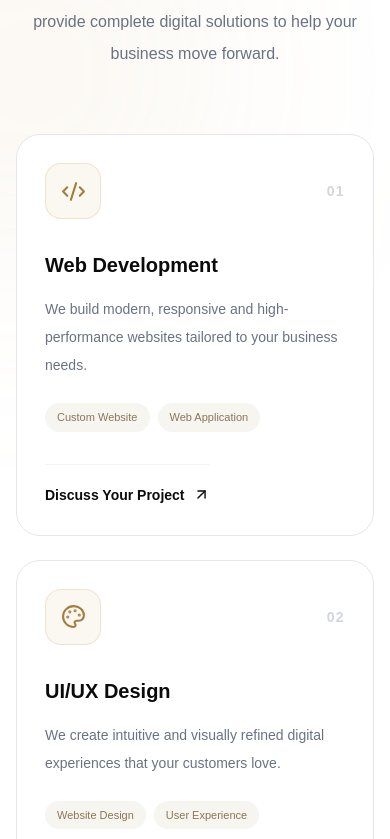
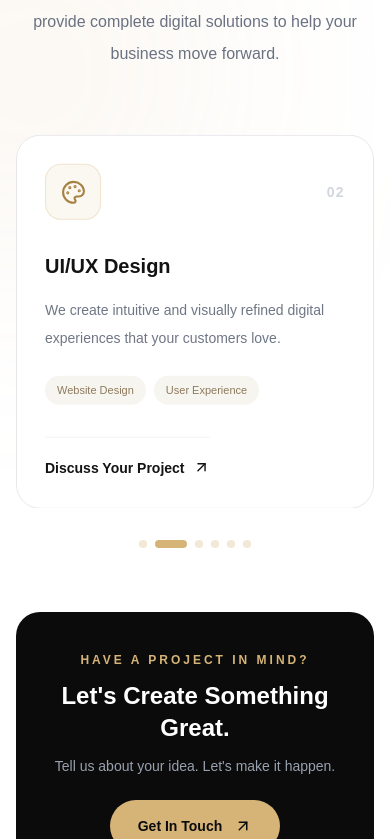
Before and after one commit to Nipa26/nexora-business-website, a React (Vite) app: page / in a window 390 px wide. Shown: the part 4405-5244 px from the top of the page. Built offline with nearby package versions, Linux system fonts and the light colour scheme.

Commit message:
services section updated

```diff
--- a/src/components/Services.jsx
+++ b/src/components/Services.jsx
@@ -1,5 +1,6 @@
-import { motion } from 'framer-motion';
+import { AnimatePresence, motion } from 'framer-motion';
 import { ArrowUpRight, Code2, Palette, Search, ShoppingBag, Smartphone, Sparkles, TrendingUp } from 'lucide-react';
+import { useEffect, useState } from 'react';
 
 const services = [
     {
@@ -46,10 +47,71 @@ const services = [
     },
 ];
 
+function ServiceCard({ service, index = 0 }) {
+    const Icon = service.icon;
+
+    return (
+        <motion.div
+            initial={{ opacity: 0, y: 25 }}
+            whileInView={{ opacity: 1, y: 0 }}
+            viewport={{ once: true }}
+            transition={{ duration: 0.6, delay: index * 0.08 }}
+            className="group relative h-full rounded-3xl border border-gray-200 bg-white p-7 transition-all duration-500 hover:-translate-y-2 hover:border-[#d6b477]/60 hover:shadow-2xl hover:shadow-[#d6b477]/10 sm:p-8"
+        >
+            <div className="flex items-center justify-between">
+                <div className="flex h-14 w-14 items-center justify-center rounded-2xl border border-[#d6b477]/30 bg-[#d6b477]/10 text-[#a47d3e] transition-all duration-300 group-hover:bg-[#0b0b0b] group-hover:text-[#d6b477]">
+                    <Icon size={25} />
+                </div>
+
+                <span className="text-sm font-bold tracking-widest text-gray-300 transition-colors duration-300 group-hover:text-[#b18a4a]">
+                    {service.number}
+                </span>
+            </div>
+
+            <h3 className="mt-8 text-xl font-bold text-[#0b0b0b] transition-colors duration-300 group-hover:text-[#9a763e]">
+                {service.title}
+            </h3>
+
+            <p className="mt-4 min-h-84px text-sm leading-7 text-gray-500">{service.description}</p>
+
+            <div className="mt-6 flex flex-wrap gap-2">
+                {service.tags.map((tag) => (
+                    <span
+                        key={tag}
+                        className="rounded-full bg-[#f7f5f0] px-3 py-1.5 text-[11px] font-medium text-[#8a7657]"
+                    >
+                        {tag}
+                    </span>
+                ))}
+            </div>
+
+            <a
+                href="#contact"
+                className="mt-8 inline-flex items-center gap-2 border-t border-gray-100 pt-5 text-sm font-semibold text-[#0b0b0b] transition-colors duration-300 group-hover:text-[#a47d3e]"
+            >
+                Discuss Your Project
+                <ArrowUpRight
+                    size={17}
+                    className="transition-transform duration-300 group-hover:translate-x-1 group-hover:-translate-y-1"
+                />
+            </a>
+        </motion.div>
+    );
+}
+
 function Services() {
+    const [activeIndex, setActiveIndex] = useState(0);
+
+    useEffect(() => {
+        const interval = setInterval(() => {
+            setActiveIndex((current) => (current + 1) % services.length);
+        }, 5000);
+
+        return () => clearInterval(interval);
+    }, []);
+
     return (
         <section id="services" className="relative overflow-hidden bg-white px-4 py-24 sm:px-8 lg:py-32">
-            {/* Background Decoration */}
             <div className="pointer-events-none absolute -left-40 top-40 h-96 w-96 rounded-full bg-[#d6b477]/10 blur-[120px]" />
 
             <div className="relative mx-auto max-w-8xl">
@@ -77,67 +139,42 @@ function Services() {
                     </p>
                 </motion.div>
 
-                {/* Services Grid */}
-                <div className="grid gap-6 sm:grid-cols-2 lg:grid-cols-3">
-                    {services.map((service, index) => {
-                        const Icon = service.icon;
+                {/* Mobile Auto Slider */}
+                <div className="md:hidden">
+                    <div className="overflow-hidden">
+                        <AnimatePresence mode="wait">
+                            <motion.div
+                                key={activeIndex}
+                                initial={{ opacity: 0, x: 40 }}
+                                animate={{ opacity: 1, x: 0 }}
+                                exit={{ opacity: 0, x: -40 }}
+                                transition={{ duration: 0.8, ease: 'easeInOut' }}
+                            >
+                                <ServiceCard service={services[activeIndex]} />
+                            </motion.div>
+                        </AnimatePresence>
+                    </div>
 
-                        return (
-                            <motion.div
+                    {/* Dot Indicators */}
+                    <div className="mt-8 flex justify-center gap-2">
+                        {services.map((service, index) => (
+                            <button
                                 key={service.number}
-                                initial={{ opacity: 0, y: 30 }}
-                                whileInView={{ opacity: 1, y: 0 }}
-                                viewport={{ once: true }}
-                                transition={{
-                                    duration: 0.6,
-                                    delay: index * 0.08,
-                                }}
-                                className="group relative rounded-3xl border border-gray-200 bg-white p-7 transition-all duration-500 hover:-translate-y-2 hover:border-[#d6b477]/60 hover:shadow-2xl hover:shadow-[#d6b477]/10 sm:p-8"
-                            >
-                                {/* Card Top */}
-                                <div className="flex items-center justify-between">
-                                    <div className="flex h-14 w-14 items-center justify-center rounded-2xl border border-[#d6b477]/30 bg-[#d6b477]/10 text-[#a47d3e] transition-all duration-300 group-hover:bg-[#0b0b0b] group-hover:text-[#d6b477]">
-                                        <Icon size={25} />
-                                    </div>
+                                onClick={() => setActiveIndex(index)}
+                                aria-label={`Show ${service.title}`}
+                                className={`h-2 rounded-full transition-all duration-500 ${
+                                    activeIndex === index ? 'w-8 bg-[#d6b477]' : 'w-2 bg-[#d6b477]/30'
+                                }`}
+                            />
+                        ))}
+                    </div>
+                </div>
 
-                                    <span className="text-sm font-bold tracking-widest text-gray-300 transition-colors duration-300 group-hover:text-[#b18a4a]">
-                                        {service.number}
-                                    </span>
-                                </div>
-
-                                {/* Card Content */}
-                                <h3 className="mt-8 text-xl font-bold text-[#0b0b0b] transition-colors duration-300 group-hover:text-[#9a763e]">
-                                    {service.title}
-                                </h3>
-
-                                <p className="mt-4 min-h-84px text-sm leading-7 text-gray-500">{service.description}</p>
-
-                                {/* Tags */}
-                                <div className="mt-6 flex flex-wrap gap-2">
-                                    {service.tags.map((tag) => (
-                                        <span
-                                            key={tag}
-                                            className="rounded-full bg-[#f7f5f0] px-3 py-1.5 text-[11px] font-medium text-[#8a7657]"
-                                        >
-                                            {tag}
-                                        </span>
-                                    ))}
-                                </div>
-
-                                {/* Bottom Link */}
-                                <a
-                                    href="#contact"
-                                    className="mt-8 inline-flex items-center gap-2 border-t border-gray-100 pt-5 text-sm font-semibold text-[#0b0b0b] transition-colors duration-300 group-hover:text-[#a47d3e]"
-                                >
-                                    Discuss Your Project
-                                    <ArrowUpRight
-                                        size={17}
-                                        className="transition-transform duration-300 group-hover:translate-x-1 group-hover:-translate-y-1"
-                                    />
-                                </a>
-                            </motion.div>
-                        );
-                    })}
+                {/* Desktop Services Grid */}
+                <div className="hidden gap-6 md:grid md:grid-cols-2 lg:grid-cols-3">
+                    {services.map((service, index) => (
+                        <ServiceCard key={service.number} service={service} index={index} />
+                    ))}
                 </div>
 
                 {/* Bottom CTA */}
```
